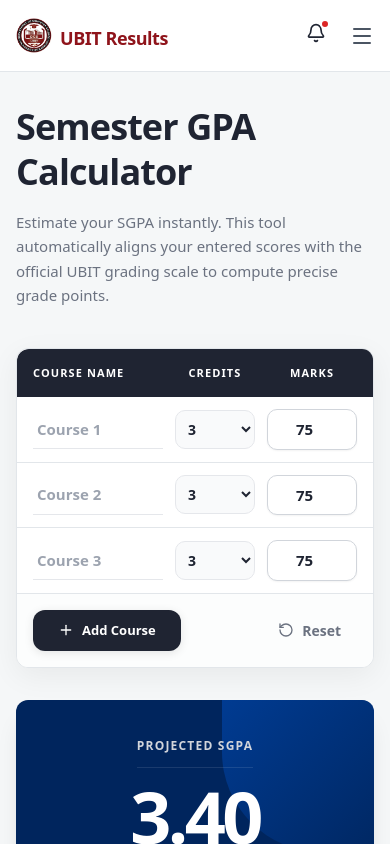
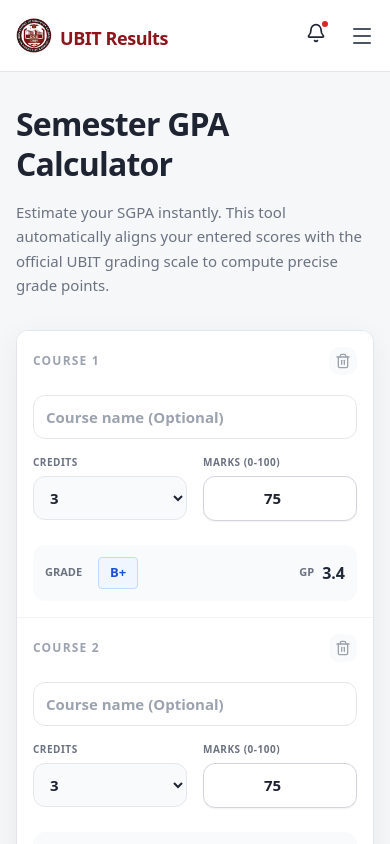
Before and after one commit to codewithmahad/ubit-semester-result-dashboard, a Next.js app: page /calculator in a window 390 px wide. Shown: the top 844 px of the page. Built offline with nearby package versions, Linux system fonts and the light colour scheme.

Commit message:
feat: implement SGPA calculator page with dynamic row management and grading logic

```diff
--- a/src/app/calculator/page.tsx
+++ b/src/app/calculator/page.tsx
@@ -83,8 +83,8 @@ export default function CalculatorPage() {
       <main className="flex-1 w-full max-w-[1400px] mx-auto px-4 py-8 sm:py-12 sm:px-8">
 
         {/* Header */}
-        <div className="mb-10 max-w-2xl">
-          <h1 className="text-[36px] sm:text-[42px] font-black text-[#1f2432] tracking-tight leading-tight mb-4">
+        <div className="mb-8 max-w-2xl">
+          <h1 className="text-[32px] sm:text-[42px] font-black text-[#1f2432] tracking-tight leading-tight mb-4">
             Semester GPA Calculator
           </h1>
           <p className="text-[15px] sm:text-[16px] text-gray-500 font-medium leading-relaxed">
@@ -97,9 +97,9 @@ export default function CalculatorPage() {
           {/* Main Form */}
           <div className="bg-white rounded-xl shadow-[0_8px_30px_rgb(0,0,0,0.06)] border border-[#e2e6ea] overflow-hidden">
             <div className="overflow-x-auto styled-scrollbar">
-              <div className="min-w-[500px]">
-                {/* Table Header */}
-                <div className="bg-[#1f2432] grid grid-cols-[1fr_80px_90px_60px_60px] gap-3 sm:gap-4 px-4 sm:px-6 py-4 rounded-t-xl">
+              <div className="w-full">
+                {/* Desktop Table Header */}
+                <div className="hidden md:grid bg-[#1f2432] grid-cols-[1fr_80px_90px_60px_60px] gap-4 px-6 py-4 rounded-t-xl">
                   {["Course Name", "Credits", "Marks", "Grade", "GP"].map((label) => (
                     <span key={label} className="text-[11px] font-black text-white uppercase tracking-widest text-center first:text-left">
                       {label}
@@ -107,55 +107,85 @@ export default function CalculatorPage() {
                   ))}
                 </div>
 
-                {/* Rows */}
-                <div className="divide-y divide-[#e2e6ea]">
+                {/* Rows container */}
+                <div className="flex flex-col md:divide-y md:divide-[#e2e6ea]">
                   {rows.map((row, i) => {
                     const { grade, gp } = getGradeInfo(row.marks);
                     return (
-                      <div key={row.id} className="group grid grid-cols-[1fr_80px_90px_60px_60px] gap-3 sm:gap-4 px-4 sm:px-6 py-3 sm:py-4 items-center hover:bg-gray-50/50 transition-colors">
+                      <div key={row.id} className="relative group flex flex-col md:grid md:grid-cols-[1fr_80px_90px_60px_60px] gap-4 p-4 md:px-6 md:py-4 items-center bg-white md:bg-transparent border-b border-gray-100 md:border-none last:border-b-0 hover:bg-gray-50/50 transition-colors">
 
+                        {/* Mobile 'Course X' Header & Delete */}
+                        <div className="flex md:hidden w-full justify-between items-center mb-1">
+                           <span className="text-[12px] font-black text-gray-400 uppercase tracking-widest">Course {i + 1}</span>
+                           {rows.length > 1 && (
+                            <button
+                              onClick={() => removeRow(row.id)}
+                              className="text-gray-400 hover:text-red-600 transition-colors bg-gray-50 hover:bg-red-50 p-1.5 rounded-md"
+                            >
+                              <Trash2 className="h-4 w-4" />
+                            </button>
+                           )}
+                        </div>
+
+                        {/* Subject */}
+                        <div className="w-full">
                           <input
                             type="text"
-                          className="w-full bg-transparent border-b border-gray-200 px-1 py-2 text-[15px] font-semibold text-[#1f2432] placeholder:text-gray-400 focus:outline-none focus:border-[#0056D2] transition-colors rounded-none"
-                          placeholder={`Course ${i + 1}`}
+                            className="w-full bg-transparent border border-gray-200 md:border-t-0 md:border-l-0 md:border-r-0 md:border-b md:rounded-none rounded-lg px-3 md:px-1 py-2.5 md:py-2 text-[15px] font-semibold text-[#1f2432] placeholder:text-gray-400 focus:outline-none focus:border-[#0056D2] transition-colors"
+                            placeholder={`Course name (Optional)`}
                             value={row.subject}
                             onChange={(e) => updateRow(row.id, { subject: e.target.value })}
                           />
+                        </div>
 
+                        {/* Credits & Marks Container for mobile */}
+                        <div className="w-full flex md:contents gap-4">
+                          <div className="flex-1 md:w-full flex flex-col md:block gap-1.5">
+                            <label className="text-[10px] font-black text-gray-500 uppercase md:hidden tracking-wider">Credits</label>
                             <select
-                          className="w-full bg-gray-50 border border-gray-200 rounded-md px-2 py-2 text-[14px] font-bold text-[#1f2432] focus:outline-none focus:border-[#0056D2] transition-colors cursor-pointer"
+                              className="w-full bg-gray-50 md:bg-gray-50 border border-gray-200 rounded-lg px-3 md:px-2 py-2.5 md:py-2 text-[15px] md:text-[14px] font-bold text-[#1f2432] focus:outline-none focus:border-[#0056D2] transition-colors cursor-pointer"
                               value={row.credits}
                               onChange={(e) => updateRow(row.id, { credits: Number(e.target.value) })}
                             >
                               {[1, 2, 3, 4].map(cr => <option key={cr} value={cr}>{cr}</option>)}
                             </select>
+                          </div>
 
+                          <div className="flex-1 md:w-full flex flex-col md:block gap-1.5">
+                            <label className="text-[10px] font-black text-gray-500 uppercase md:hidden tracking-wider">Marks (0-100)</label>
                             <input
                               type="number"
                               min={0}
                               max={100}
-                          className="w-full bg-white border border-gray-300 rounded-md px-3 py-2 text-[15px] font-black tabular-nums text-center text-[#1f2432] focus:outline-none focus:border-[#0056D2] focus:ring-1 focus:ring-[#0056D2] transition-all shadow-sm"
+                              className="w-full bg-white border border-gray-300 rounded-lg px-3 py-2.5 md:py-2 text-[15px] md:text-[15px] font-black tabular-nums text-center text-[#1f2432] focus:outline-none focus:border-[#0056D2] focus:ring-1 focus:ring-[#0056D2] transition-all shadow-sm"
                               value={row.marks}
                               onChange={(e) => updateRow(row.id, { marks: Math.max(0, Math.min(100, Number(e.target.value))) })}
                             />
+                          </div>
+                        </div>
 
-                        <div className="flex justify-center">
+                        {/* Results (Grade & GP) & Desktop Delete */}
+                        <div className="w-full flex md:contents justify-between items-center mt-2 md:mt-0 p-3 md:p-0 bg-gray-50 md:bg-transparent rounded-lg md:rounded-none">
+                          <div className="flex items-center gap-2 md:justify-center">
+                            <label className="text-[11px] font-bold text-gray-500 md:hidden uppercase mr-2">Grade</label>
                             <span className={`inline-flex items-center justify-center h-8 w-10 sm:h-9 sm:w-12 rounded border text-[13px] font-bold ${gradeColor(grade)}`}>
                               {grade}
                             </span>
                           </div>
 
-                        <div className="flex items-center justify-between">
-                          <span className="text-[15px] font-bold tabular-nums text-gray-700">{gp.toFixed(1)}</span>
+                          <div className="flex items-center gap-2 md:justify-between w-auto md:w-full">
+                            <label className="text-[11px] font-bold text-gray-500 md:hidden uppercase">GP</label>
+                            <span className="text-[16px] md:text-[15px] font-black tabular-nums text-gray-800">{gp.toFixed(1)}</span>
                             {rows.length > 1 && (
                               <button
                                 onClick={() => removeRow(row.id)}
-                              className="md:opacity-0 group-hover:opacity-100 hover:bg-red-50 text-gray-400 hover:text-red-700 p-2 rounded transition-all focus:opacity-100"
+                                className="hidden md:block md:opacity-0 group-hover:opacity-100 hover:bg-red-50 text-gray-400 hover:text-red-700 p-2 rounded transition-all focus:opacity-100"
                                 title="Remove row"
                               >
                                 <Trash2 className="h-4 w-4" />
                               </button>
                             )}
+                          </div>
                         </div>
 
                       </div>
```
Lines whose indentation alone changed are shown as unchanged.
